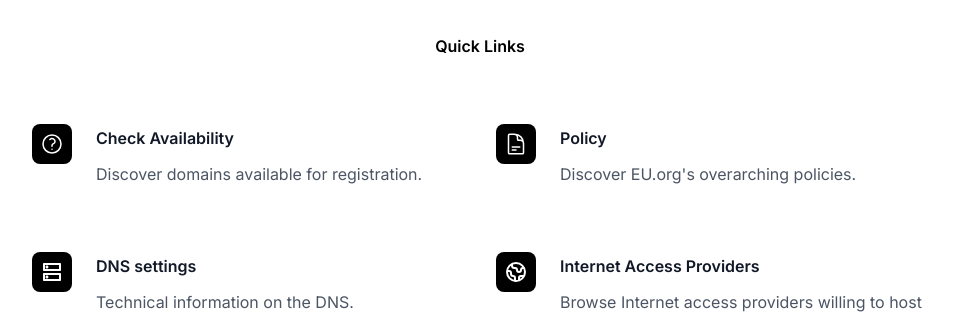
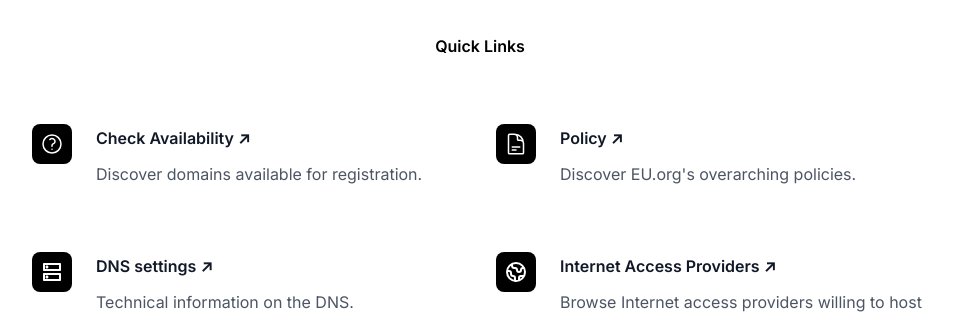
Before and after one commit to elango5292/eu.org, a Next.js app: page / in a window 1280 px wide. Shown: the part 1080-1402 px from the top of the page, without its empty margins (160-1113 px from the left). Built offline with nearby package versions, Linux system fonts and the light colour scheme.

Commit message:
Update page.js

```diff
--- a/app/page.js
+++ b/app/page.js
@@ -169,7 +169,7 @@
                                             <feature.icon className="h-6 w-6 text-white" aria-hidden="true" />
                                         </div>
 
-                                        {feature.name}
+                                        {feature.name} &#x2197;
                                         </a>
                                     </dt>
                                     <dd className="mt-2 text-base leading-7 text-gray-600">{feature.description}</dd>
```
